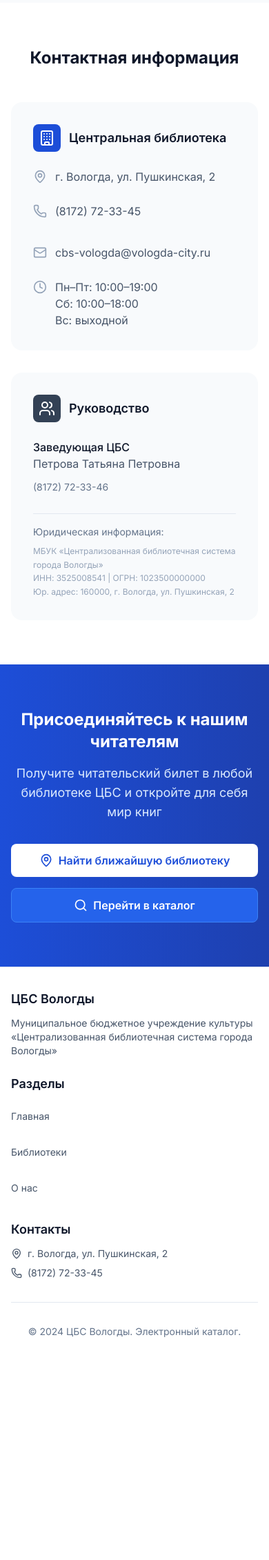
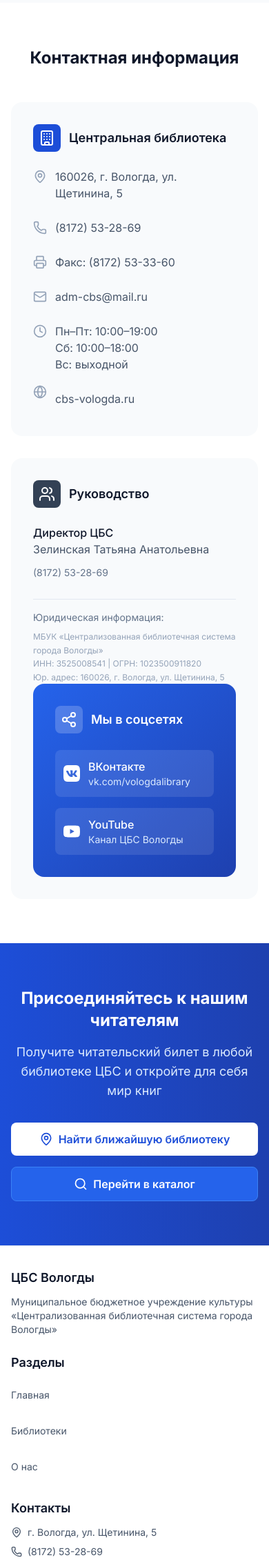
Before and after one commit to Dentikka/library, a FastAPI app: page /about in a window 390 px wide. Shown: the part 3001-5262 px from the top of the page at 69% size. Before the commit the page ends 4939 px from the top, so only its background shows below. Run offline with FastAPI, Linux system fonts and the light colour scheme; parts of the project's set-up code (start-up, migrations or seed data) failed here and were passed over; some libraries are stand-ins or nearby versions.

Commit message:
feat(content): Update About and Libraries pages with real CBS Vologda data
- Update /about with real contacts (address, phone, director)
- Add social links (VK, YouTube) from official website
- Add iframe fallback for Yandex Maps in /libraries
- Update footer contacts
- Fix OGRN number

```diff
--- a/templates/about.html
+++ b/templates/about.html
@@ -171,15 +171,19 @@
                 <ul class="space-y-4">
                     <li class="flex items-start gap-3">
                         <i data-lucide="map-pin" class="w-5 h-5 text-slate-400 mt-0.5 flex-shrink-0"></i>
-                        <span class="text-slate-600">г. Вологда, ул. Пушкинская, 2</span>
+                        <span class="text-slate-600">160026, г. Вологда, ул. Щетинина, 5</span>
                     </li>
                     <li class="flex items-center gap-3">
                         <i data-lucide="phone" class="w-5 h-5 text-slate-400 flex-shrink-0"></i>
-                        <a href="tel:+78172723345" class="text-slate-600 hover:text-blue-700 transition">(8172) 72-33-45</a>
+                        <a href="tel:+78172532869" class="text-slate-600 hover:text-blue-700 transition">(8172) 53-28-69</a>
+                    </li>
+                    <li class="flex items-center gap-3">
+                        <i data-lucide="printer" class="w-5 h-5 text-slate-400 flex-shrink-0"></i>
+                        <span class="text-slate-600">Факс: (8172) 53-33-60</span>
                     </li>
                     <li class="flex items-center gap-3">
                         <i data-lucide="mail" class="w-5 h-5 text-slate-400 flex-shrink-0"></i>
-                        <a href="mailto:cbs-vologda@vologda-city.ru" class="text-slate-600 hover:text-blue-700 transition">cbs-vologda@vologda-city.ru</a>
+                        <a href="mailto:adm-cbs@mail.ru" class="text-slate-600 hover:text-blue-700 transition">adm-cbs@mail.ru</a>
                     </li>
                     <li class="flex items-start gap-3">
                         <i data-lucide="clock" class="w-5 h-5 text-slate-400 mt-0.5 flex-shrink-0"></i>
@@ -188,6 +192,10 @@
                             Сб: 10:00–18:00<br>
                             Вс: выходной
                         </span>
+                    </li>
+                    <li class="flex items-start gap-3">
+                        <i data-lucide="globe" class="w-5 h-5 text-slate-400 mt-0.5 flex-shrink-0"></i>
+                        <a href="https://cbs-vologda.ru" target="_blank" class="text-slate-600 hover:text-blue-700 transition">cbs-vologda.ru</a>
                     </li>
                 </ul>
             </div>
@@ -202,17 +210,43 @@
                 </div>
                 <div class="space-y-4">
                     <div>
-                        <p class="font-medium text-slate-900">Заведующая ЦБС</p>
-                        <p class="text-slate-600">Петрова Татьяна Петровна</p>
-                        <a href="tel:+78172723346" class="text-sm text-slate-500 hover:text-blue-700">(8172) 72-33-46</a>
+                        <p class="font-medium text-slate-900">Директор ЦБС</p>
+                        <p class="text-slate-600">Зелинская Татьяна Анатольевна</p>
+                        <a href="tel:+78172532869" class="text-sm text-slate-500 hover:text-blue-700">(8172) 53-28-69</a>
                     </div>
                     <div class="pt-4 border-t border-slate-200">
                         <p class="text-sm text-slate-500 mb-2">Юридическая информация:</p>
                         <p class="text-xs text-slate-400 leading-relaxed">
                             МБУК «Централизованная библиотечная система города Вологды»<br>
-                            ИНН: 3525008541 | ОГРН: 1023500000000<br>
-                            Юр. адрес: 160000, г. Вологда, ул. Пушкинская, 2
+                            ИНН: 3525008541 | ОГРН: 1023500911820<br>
+                            Юр. адрес: 160026, г. Вологда, ул. Щетинина, 5
                         </p>
+                    </div>
+                </div>
+
+                <!-- Social Networks -->
+                <div class="bg-gradient-to-br from-blue-600 to-blue-800 rounded-2xl p-8 text-white">
+                    <div class="flex items-center gap-3 mb-6">
+                        <div class="bg-white/20 p-2 rounded-lg">
+                            <i data-lucide="share-2" class="w-6 h-6 text-white"></i>
+                        </div>
+                        <h3 class="text-xl font-semibold">Мы в соцсетях</h3>
+                    </div>
+                    <div class="space-y-4">
+                        <a href="https://vk.com/vologdalibrary" target="_blank" class="flex items-center gap-3 p-3 bg-white/10 rounded-lg hover:bg-white/20 transition">
+                            <svg class="w-6 h-6" fill="currentColor" viewBox="0 0 24 24"><path d="M15.684 0H8.316C1.592 0 0 1.592 0 8.316v7.368C0 22.408 1.592 24 8.316 24h7.368C22.408 24 24 22.408 24 15.684V8.316C24 1.592 22.408 0 15.684 0zm3.692 17.123h-1.744c-.66 0-.864-.525-2.05-1.727-1.033-1-1.49-1.135-1.744-1.135-.356 0-.458.102-.458.593v1.575c0 .424-.135.678-1.253.678-1.846 0-3.896-1.12-5.339-3.202C4.624 10.857 4 8.946 4 8.522c0-.254.102-.491.593-.491h1.744c.44 0 .61.203.78.677.864 2.49 2.304 4.675 2.896 4.675.22 0 .322-.102.322-.66V9.721c-.068-1.186-.695-1.287-.695-1.71 0-.203.17-.407.44-.407h2.744c.373 0 .508.203.508.643v3.473c0 .372.17.508.271.508.22 0 .407-.136.813-.542 1.254-1.406 2.15-3.574 2.15-3.574.119-.254.322-.491.762-.491h1.744c.525 0 .644.27.525.643-.22 1.017-2.354 4.031-2.354 4.031-.186.305-.254.44 0 .78.186.254.796.779 1.203 1.253.745.847 1.32 1.558 1.473 2.05.17.49-.085.744-.576.744z"/></svg>
+                            <div>
+                                <p class="font-medium">ВКонтакте</p>
+                                <p class="text-sm text-blue-100">vk.com/vologdalibrary</p>
+                            </div>
+                        </a>
+                        <a href="https://www.youtube.com/channel/UC6AK_QEhAtFHIS6U-nCSi5w" target="_blank" class="flex items-center gap-3 p-3 bg-white/10 rounded-lg hover:bg-white/20 transition">
+                            <svg class="w-6 h-6" fill="currentColor" viewBox="0 0 24 24"><path d="M23.498 6.186a3.016 3.016 0 0 0-2.122-2.136C19.505 3.545 12 3.545 12 3.545s-7.505 0-9.377.505A3.017 3.017 0 0 0 .502 6.186C0 8.07 0 12 0 12s0 3.93.502 5.814a3.016 3.016 0 0 0 2.122 2.136c1.871.505 9.376.505 9.376.505s7.505 0 9.377-.505a3.015 3.015 0 0 0 2.122-2.136C24 15.93 24 12 24 12s0-3.93-.502-5.814zM9.545 15.568V8.432L15.818 12l-6.273 3.568z"/></svg>
+                            <div>
+                                <p class="font-medium">YouTube</p>
+                                <p class="text-sm text-blue-100">Канал ЦБС Вологды</p>
+                            </div>
+                        </a>
                     </div>
                 </div>
             </div>
--- a/templates/base.html
+++ b/templates/base.html
@@ -129,11 +129,11 @@
                     <ul class="space-y-2 text-sm text-slate-600">
                         <li class="flex items-center space-x-2">
                             <i data-lucide="map-pin" class="w-4 h-4"></i>
-                            <span>г. Вологда, ул. Пушкинская, 2</span>
+                            <span>г. Вологда, ул. Щетинина, 5</span>
                         </li>
                         <li class="flex items-center space-x-2">
                             <i data-lucide="phone" class="w-4 h-4"></i>
-                            <span>(8172) 72-33-45</span>
+                            <span>(8172) 53-28-69</span>
                         </li>
                     </ul>
                 </div>
```
Also changed, not shown: templates/libraries.html (+40 -17 lines).
